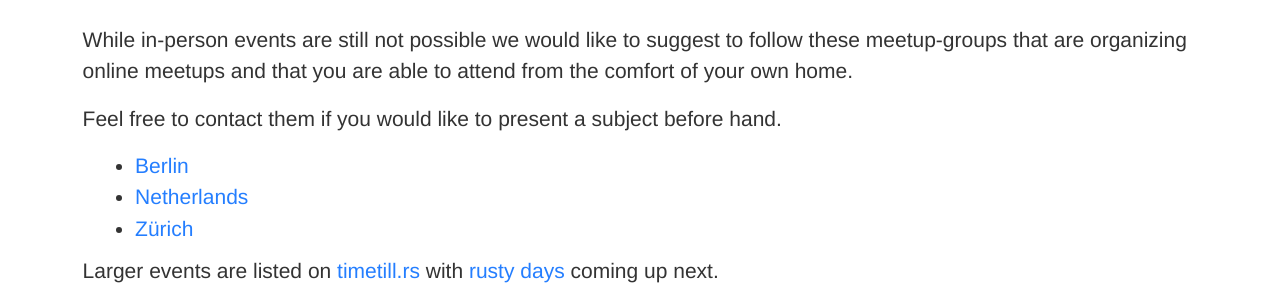
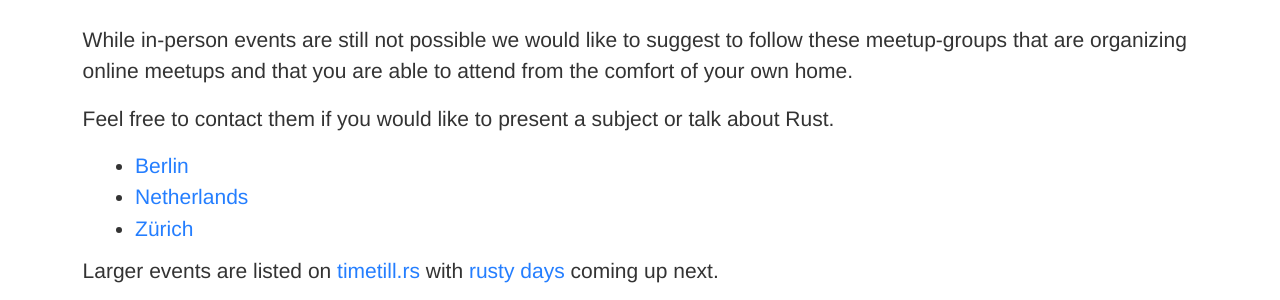
Before and after one commit to RustFestEU/blog.rustfest.eu, a Jekyll site: the page built from _posts/2020-06-06-announcing-rustfest-2020.md, in a window 1280 px wide and 900 px high, scrolled down 1614 px. Shown: the part 153-453 px from the top of the window. Built offline with Jekyll 4.4.1, drawn with Linux system fonts in a browser that asks for light colours.

Commit message:
Feedback from @badboy

```diff
--- a/_posts/2020-06-06-announcing-rustfest-2020.md
+++ b/_posts/2020-06-06-announcing-rustfest-2020.md
@@ -54,7 +54,7 @@ Or to make it even shorter: What have you learned (with rust)?
 
 While in-person events are still not possible we would like to suggest to follow these meetup-groups that are organizing online meetups and that you are able to attend from the comfort of your own home.
 
-Feel free to contact them if you would like to present a subject before hand.
+Feel free to contact them if you would like to present a subject or talk about Rust.
 
 * [Berlin](https://berline.rs/)
 * [Netherlands](https://www.meetup.com/Rust-Nederland/)
```
